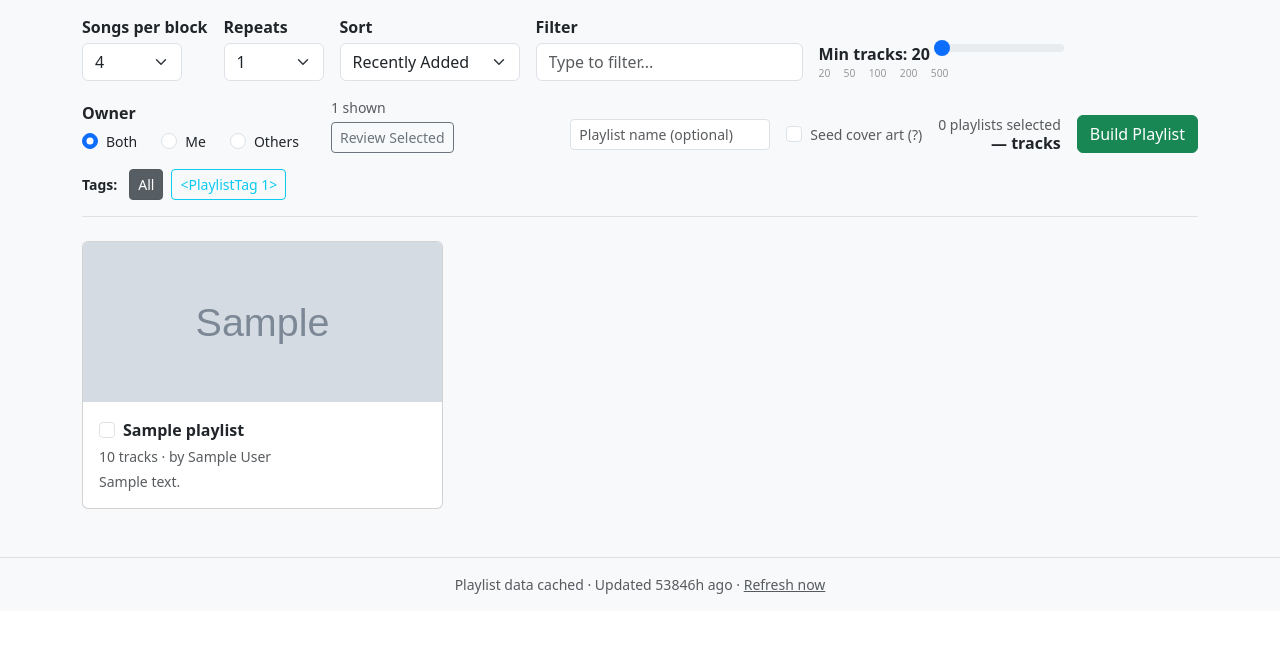
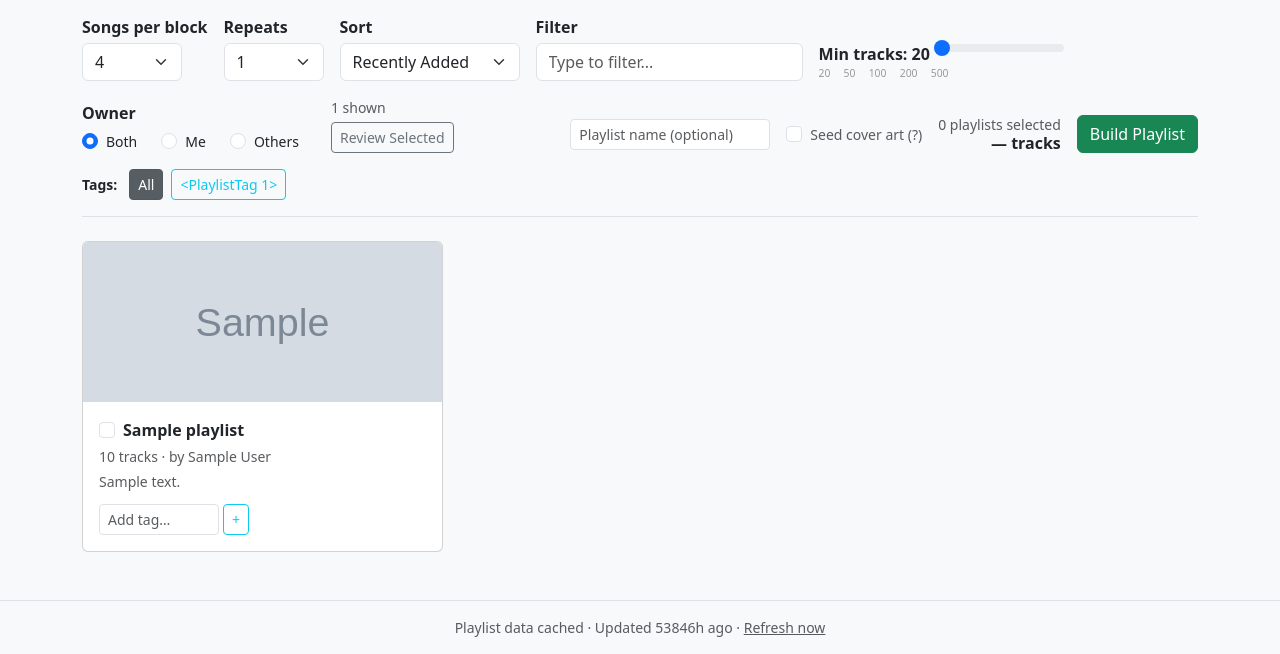
Before and after one commit to CoryBerry/Spotify_Playlist_Magic, a Flask app: template templates/spotify_playlists.html in a window 1280 px wide. Shown: the part 191-845 px from the top of the page. Before the commit the page ends 785 px from the top, so only its background shows below. Run offline with Flask 3, Linux system fonts and the light colour scheme; tables that the repository leaves empty hold one stand-in row (values such as "Sample post"); the template is opened without the code that fills it: values that come from a table or form of the project are taken from there, most other values are stand-ins (such as "Sample title", 1, 10 or a date in 2020); grey boxes marked "Sample" are stand-in pictures.

Commit message:
Block Mix: inline tagging, loading overlay, double-submit guard, repeat spacing
- Add inline tag add/remove to Block Mix playlist cards (both Spotify + Plex)
  - Tag filter bar updates live when new tags are created
- Show animated loading overlay on build submit (Spotify + Plex)
- Guard flag + button disable prevents double-submission (fixes duplicate playlists)
- Re-shuffle cycle each repeat pass; fix same-playlist collision at repeat boundaries

Co-Authored-By: Claude Sonnet 4.6 <noreply@anthropic.com>

```diff
--- a/app.py
+++ b/app.py
@@ -513,18 +513,29 @@ def spotify_build():
         cover_ids  = cycle[:4]
         cover_uris = [random.choice(all_tracks[pid]) for pid in cover_ids if all_tracks[pid]]
 
-    # Build the main block list, inserting a pinned block every pin_interval non-pinned blocks
+    # Build the main block list, inserting a pinned block every pin_interval non-pinned blocks.
+    # Re-shuffle the cycle each repeat so same-playlist blocks don't cluster at repeat boundaries.
     block_uris   = []
     block_count  = 0
     pinned_pool  = all_tracks.get(pinned_id, []) if pinned_id in all_tracks else []
+    last_pid     = None
     for _ in range(repeats):
-        for playlist_id in cycle:
+        shuffled = cycle[:]
+        random.shuffle(shuffled)
+        # If the first entry matches the last playlist of the previous repeat, swap it away
+        if last_pid and shuffled and shuffled[0] == last_pid:
+            for i in range(1, len(shuffled)):
+                if shuffled[i] != last_pid:
+                    shuffled[0], shuffled[i] = shuffled[i], shuffled[0]
+                    break
+        for playlist_id in shuffled:
             tracks = all_tracks[playlist_id]
             sample = random.sample(tracks, min(block_size, len(tracks)))
             block_uris.extend(sample)
             block_count += 1
             if pinned_pool and block_count % pin_interval == 0:
                 block_uris.extend(random.sample(pinned_pool, min(block_size, len(pinned_pool))))
+        last_pid = shuffled[-1] if shuffled else last_pid
 
     # Prepend cover tracks, remove them from block list, then deduplicate preserving order
     cover_set  = set(cover_uris)
@@ -897,14 +908,23 @@ def plex_build():
     block_tracks = []
     block_count  = 0
     pinned_pool  = all_tracks.get(pinned_key, []) if pinned_key in all_tracks else []
+    last_key     = None
     for _ in range(repeats):
-        for key in cycle:
+        shuffled = cycle[:]
+        random.shuffle(shuffled)
+        if last_key and shuffled and shuffled[0] == last_key:
+            for i in range(1, len(shuffled)):
+                if shuffled[i] != last_key:
+                    shuffled[0], shuffled[i] = shuffled[i], shuffled[0]
+                    break
+        for key in shuffled:
             tracks = all_tracks[key]
             sample = random.sample(tracks, min(block_size, len(tracks)))
             block_tracks.extend(sample)
             block_count += 1
             if pinned_pool and block_count % pin_interval == 0:
                 block_tracks.extend(random.sample(pinned_pool, min(block_size, len(pinned_pool))))
+        last_key = shuffled[-1] if shuffled else last_key
 
     # Deduplicate preserving order
     seen_keys   = set()
--- a/templates/spotify_playlists.html
+++ b/templates/spotify_playlists.html
@@ -99,7 +99,7 @@
               <div class="fw-bold" id="trackCountTotal">— tracks</div>
               <div class="text-muted small" id="timeEstimate"></div>
             </div>
-            <button type="submit" class="btn btn-success">Build Playlist</button>
+            <button type="submit" id="buildBtn" class="btn btn-success">Build Playlist</button>
           </div>
         </div>
       </div>
@@ -126,7 +126,8 @@
              data-order="{{ loop.index }}"
              data-tags="{{ tag_map.get(playlist.id, []) | join(',') | lower }}"
              data-usage="{{ usage_map_count.get(playlist.id, 0) }}"
-             data-owner="{{ 'me' if playlist.owner and playlist.owner.id == user_id else 'other' }}">
+             data-owner="{{ 'me' if playlist.owner and playlist.owner.id == user_id else 'other' }}"
+             data-playlist-id="{{ playlist.id }}">
           <div class="card h-100 {% if playlist.tracks.total >= 500 %}border-warning{% endif %}">
             {% if playlist.images %}
               <img src="{{ playlist.images[0].url }}" class="card-img-top" style="height: 160px; object-fit: cover;">
@@ -168,17 +169,33 @@
               {% if playlist.description %}
                 <p class="mt-1 mb-0 small text-muted">{{ playlist.description }}</p>
               {% endif %}
-              {% if tag_map.get(playlist.id) %}
-                <div class="mt-2 d-flex flex-wrap gap-1">
+              <div class="tag-area mt-2">
+                <div class="d-flex flex-wrap gap-1 tag-badges">
                   {% for tag in tag_map.get(playlist.id, []) %}
-                    <span class="badge bg-info text-dark">{{ tag }}</span>
+                    <span class="badge bg-info text-dark">{{ tag }} <span class="tag-remove ms-1" style="cursor:pointer" data-tag="{{ tag }}">×</span></span>
                   {% endfor %}
                 </div>
-              {% endif %}
+                <div class="d-flex gap-1 mt-1">
+                  <input type="text" class="form-control form-control-sm tag-input" placeholder="Add tag…" list="tag-suggestions" style="max-width:120px;">
+                  <button type="button" class="btn btn-outline-info btn-sm tag-add-btn">+</button>
+                </div>
+              </div>
             </div>
           </div>
         </div>
       {% endfor %}
+    </div>
+
+  <datalist id="tag-suggestions">
+    {% for tag in all_tags %}
+      <option value="{{ tag }}">
+    {% endfor %}
+  </datalist>
+
+  <!-- Build loading overlay -->
+  <div id="buildOverlay" style="display:none; position:fixed; inset:0; background:rgba(0,0,0,.45); z-index:9999; flex-direction:column; align-items:center; justify-content:center; gap:16px;">
+    <div class="spinner-border text-light" style="width:3.5rem; height:3.5rem;" role="status"></div>
+    <div class="text-white fw-semibold fs-5">Building your playlist…</div>
   </div>
 
   </form>
@@ -337,25 +354,110 @@
 
     // Tag filter
     let activeTag = "";
-    document.querySelectorAll(".tag-filter-btn").forEach(btn => {
-      btn.addEventListener("click", () => {
-        const clickedTag = btn.dataset.tag;
+    function tagFilterClickHandler() {
+      const clickedTag = this.dataset.tag;
       if (clickedTag && activeTag === clickedTag) {
-          // Deselect — revert to All
         activeTag = "";
         document.querySelectorAll(".tag-filter-btn").forEach(b => b.classList.remove("active"));
         document.querySelector('.tag-filter-btn[data-tag=""]').classList.add("active");
       } else {
         document.querySelectorAll(".tag-filter-btn").forEach(b => b.classList.remove("active"));
-          btn.classList.add("active");
+        this.classList.add("active");
         activeTag = clickedTag;
       }
       applyFilter();
-      });
+    }
+    document.querySelectorAll(".tag-filter-btn").forEach(btn => {
+      btn.addEventListener("click", tagFilterClickHandler);
     });
 
     updateCount();
     updateTrackCount();
+
+    // Build loading overlay — guard flag prevents double-submit
+    let building = false;
+    document.querySelector("form").addEventListener("submit", e => {
+      if (building) { e.preventDefault(); return; }
+      building = true;
+      document.getElementById("buildOverlay").style.display = "flex";
+      document.getElementById("buildBtn").disabled = true;
+    });
+
+    // ── Inline tagging ──────────────────────────────────────────────────────
+    function tagRequest(url, playlistId, tag, card) {
+      fetch(url, {
+        method: "POST",
+        headers: {"Content-Type": "application/json"},
+        body: JSON.stringify({playlist_id: playlistId, tag})
+      })
+      .then(r => r.json())
+      .then(data => {
+        renderCardTags(card, data.tags);
+        refreshTagFilter(data.tags);
+      });
+    }
+
+    function renderCardTags(card, tags) {
+      const container = card.querySelector(".tag-badges");
+      container.innerHTML = tags.map(t =>
+        `<span class="badge bg-info text-dark">${t} <span class="tag-remove ms-1" style="cursor:pointer" data-tag="${t}">×</span></span>`
+      ).join("");
+      // Update data-tags for filter
+      card.dataset.tags = tags.join(",").toLowerCase();
+      applyFilter();
+    }
+
+    function refreshTagFilter(newTags) {
+      // Add any brand-new tags to the filter bar and datalist
+      const bar = document.querySelector(".mt-3.d-flex.flex-wrap");
+      if (!bar) return;
+      const existing = new Set([...bar.querySelectorAll(".tag-filter-btn")].map(b => b.dataset.tag));
+      newTags.forEach(tag => {
+        if (!existing.has(tag)) {
+          const btn = document.createElement("button");
+          btn.type = "button";
+          btn.className = "btn btn-sm btn-outline-info tag-filter-btn";
+          btn.dataset.tag = tag;
+          btn.textContent = tag;
+          btn.addEventListener("click", tagFilterClickHandler);
+          bar.appendChild(btn);
+          // datalist
+          const opt = document.createElement("option");
+          opt.value = tag;
+          document.getElementById("tag-suggestions").appendChild(opt);
+        }
+      });
+    }
+
+    grid.addEventListener("click", e => {
+      const card = e.target.closest(".playlist-card");
+      if (!card) return;
+      const pid = card.dataset.playlistId;
+
+      if (e.target.classList.contains("tag-add-btn")) {
+        const input = card.querySelector(".tag-input");
+        const tag   = input.value.trim().toLowerCase();
+        if (!tag) return;
+        tagRequest("/spotify/tag/add", pid, tag, card);
+        input.value = "";
+        return;
+      }
+
+      if (e.target.classList.contains("tag-remove")) {
+        tagRequest("/spotify/tag/remove", pid, e.target.dataset.tag, card);
+      }
+    });
+
+    grid.addEventListener("keydown", e => {
+      if (e.key !== "Enter" || !e.target.classList.contains("tag-input")) return;
+      e.preventDefault();
+      const card = e.target.closest(".playlist-card");
+      const tag  = e.target.value.trim().toLowerCase();
+      if (!tag) return;
+      tagRequest("/spotify/tag/add", card.dataset.playlistId, tag, card);
+      e.target.value = "";
+    });
+    // ────────────────────────────────────────────────────────────────────────
 
     // Review mode — show only checked playlists
     let reviewMode = false;
```
Also changed, not shown: templates/plex_playlists.html (+16 -1 lines). Lines whose indentation alone changed are shown as unchanged.
